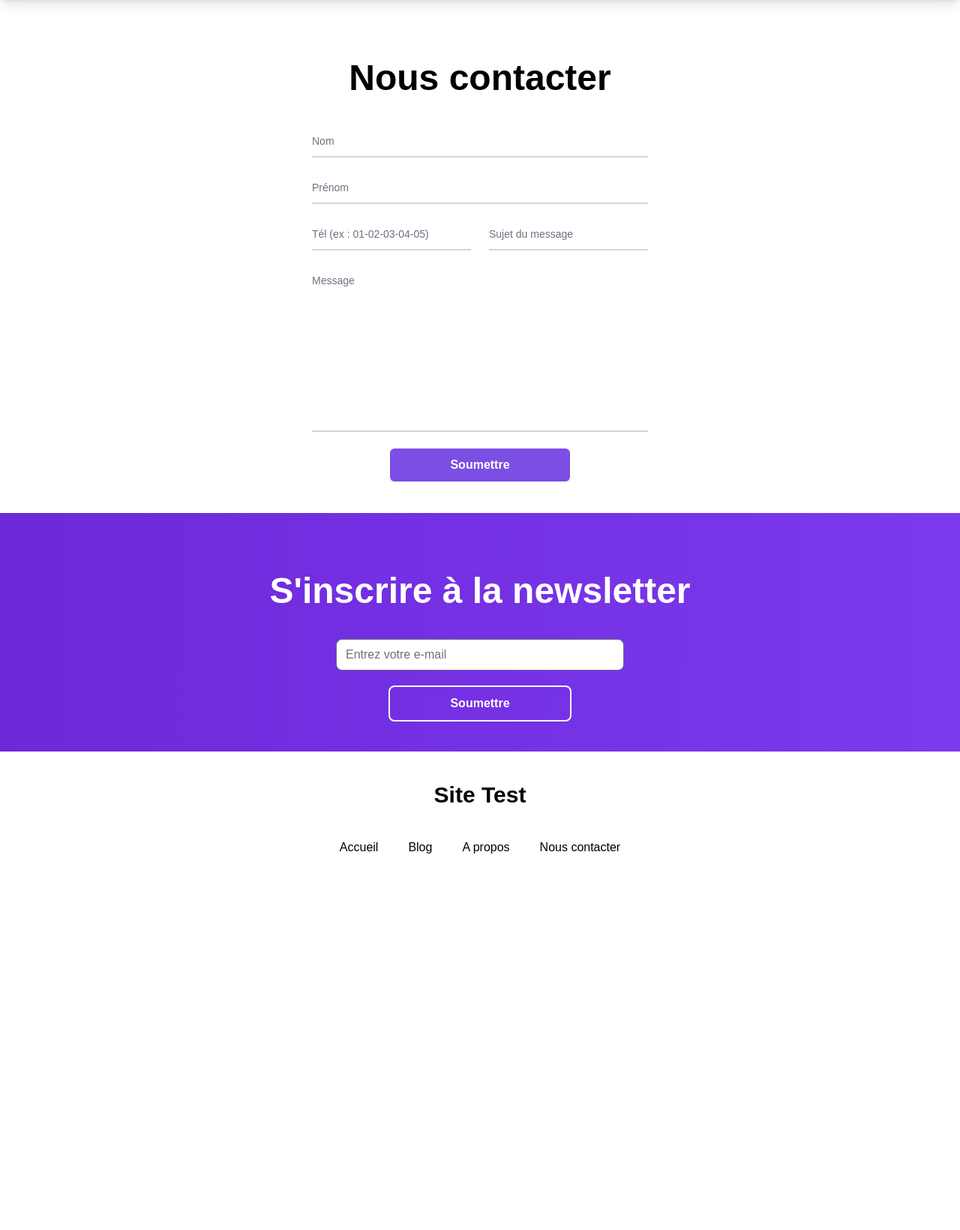
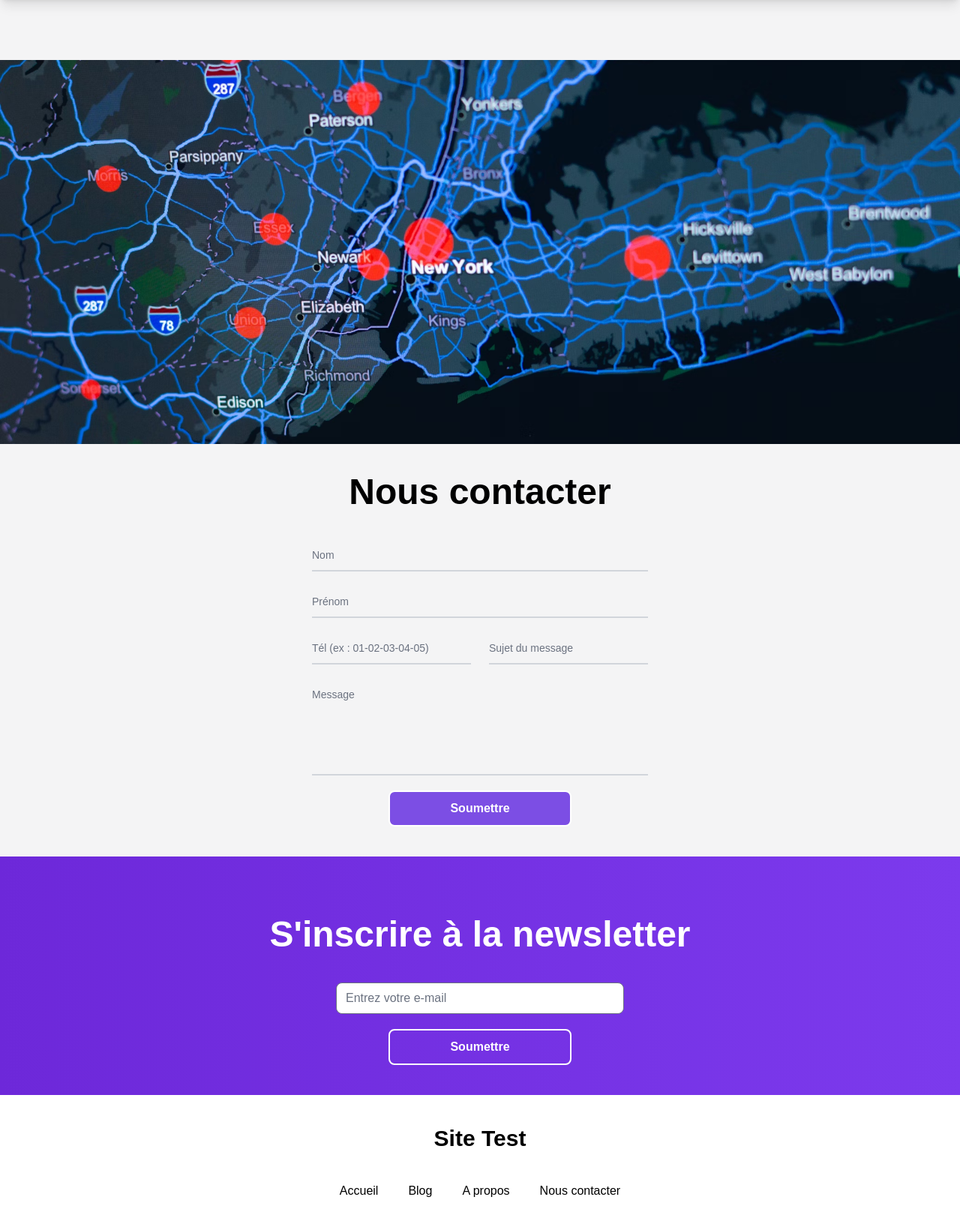
Before and after one commit to mrimbert/demo-django, a Django app: page /contact/ in a window 1280 px wide. Shown: the part 128-1768 px from the top of the page at 75% size. Before the commit the page ends 1266 px from the top, so only its background shows below. Run offline with Django 5.2, Linux system fonts and the light colour scheme; style sheets or scripts are compiled from the project's sources; some libraries are stand-ins or nearby versions.

Commit message:
restyle contact form

```diff
--- a/blogsite/templates/blog/content-about.html
+++ b/blogsite/templates/blog/content-about.html
@@ -12,14 +12,14 @@
     {% tailwind_css %}
 
 </head>
-<body class="font-montserrat">
+<body class="font-montserrat bg-zinc-100">
     {%block header%}
     {%endblock%}
 
     <div class="flex flex-col text-center py-10 place-items-center">
         <div><span class="">A propos</span></div>
         <div> <h1 class="sm:text-5xl py-5 text-3xl">Creative Blog Writting and publishing site</h1></div>
-        <div> <h3 class="text-tertiary max-w-screen-lg text-sm sm:text-base">Leverage agile frameworks to provide a robust synopsis for high level overviews. Iterative approaches to corporate strategy foster collaborative thinking to further the overall value proposition. Organically grow the holistic world view of disruptive innovation via workplace diversity and empowerment.</h3></div>
+        <div> <h3 class="text-tertiary max-w-screen-lg text-sm sm:text-base px-5">Leverage agile frameworks to provide a robust synopsis for high level overviews. Iterative approaches to corporate strategy foster collaborative thinking to further the overall value proposition. Organically grow the holistic world view of disruptive innovation via workplace diversity and empowerment.</h3></div>
     </div>
     <div class="px-20 xl:py-10 py-5"><img src="{%static 'blog/images/corpo.avif'%}" alt="article image" class="rounded-lg sm:w-full max-w-full max-h-128 object-cover w-0"></div>
 
@@ -30,7 +30,7 @@
        <div> <p class="text-secondary place-self-end xl:text-right text-sm sm:text-xl">Bring to the table win-win market strategies to ensure perfect articles.</p> </div>
     </div>
 
-<div class="flex place-items-center items-center place-content-center justify-items-center">
+<div class="flex place-items-center items-center place-content-center justify-items-center px-5">
     <div class="xl:grid xl:grid-cols-3 sm:px-20 py-20 place-items-center font-montserrat max-w-screen-xl gap-10">
         <div class="grid grid-rows-2 max-w-96 hover:bg-primary rounded-lg transition duration-1000 p-5 hover:text-white">
             <h1 class="text-5xl">01</h1>
--- a/blogsite/templates/blog/content-article.html
+++ b/blogsite/templates/blog/content-article.html
@@ -10,7 +10,7 @@
         {% tailwind_css %}
     </head>
 
-    <body class="font-montserrat overflow-x-hidden">
+    <body class="font-montserrat overflow-x-hidden bg-zinc-100">
         {%block header%}
         {%endblock%}
 
--- a/blogsite/templates/blog/content-contact.html
+++ b/blogsite/templates/blog/content-contact.html
@@ -13,11 +13,13 @@
     {% tailwind_css %}
 
 </head>
-<body>
+<body class="bg-zinc-100">
     {%block header%}
     {%endblock%}
 
-    <div class="text-center font-montserrat py-10">
+    <div class="static 2xl:pb-96 pb-10 pt-20">
+        <img src="{%static '/blog/images/map.avif'%}" alt="" class="max-h-128 w-full object-cover h-128">
+    <div class="text-center font-montserrat 2xl:absolute inset-80 2xl:bg-white left-128 right-128 top-80 -bottom-3 rounded-lg z-20 px-10 ">
         <h1 class="text-5xl font-bold py-10">Nous contacter</h1>
         <form action="" method="post" class="max-w-md mx-auto">
             {% csrf_token %}
@@ -36,7 +38,7 @@
             </div>
             </div>
             <div class="pb-5">
-                {%render_field formContact.message class="block py-2.5 px-0 w-full text-sm text-gray-900 bg-transparent border-0 border-b-2 border-gray-300 appearance-none focus:outline-none focus:ring-0 focus:border-primary resize-none peer"%}
+                {%render_field formContact.message class="block py-2.5 px-0 max-h-32 w-full text-sm text-gray-900 bg-transparent border-0 border-b-2 border-gray-300 appearance-none focus:outline-none focus:ring-0 focus:border-primary resize-none peer"%}
             </div>
             <input type="submit" value="Soumettre" class="w-auto px-20 bg-primary border-blanc text-blanc font-montserrat rounded-lg inline-block box-border border-2 rounded-x1 hover:bg-blanc hover:text-primary hover:border-primary duration-1000 h-12 font-bold">
     {%if success%}
@@ -48,6 +50,8 @@
         </div>
         </form>
     </div>
+</div>
+
 
 
     {%block footer%}
--- a/blogsite/templates/blog/content-detail.html
+++ b/blogsite/templates/blog/content-detail.html
@@ -10,7 +10,7 @@
         {% tailwind_css %}
     </head>
 
-    <body class="font-montserrat">
+    <body class="font-montserrat bg-zinc-100">
         {%block header%}
         {%endblock%}
 
--- a/theme/static/css/dist/styles.css
+++ b/theme/static/css/dist/styles.css
@@ -747,20 +747,44 @@ select {
   position: relative;
 }
 
+.inset-80 {
+  inset: 20rem;
+}
+
+.-bottom-3 {
+  bottom: -0.75rem;
+}
+
 .left-0 {
   left: 0px;
 }
 
+.left-128 {
+  left: 600px;
+}
+
 .right-0 {
   right: 0px;
 }
 
+.right-128 {
+  right: 600px;
+}
+
 .top-0 {
   top: 0px;
 }
 
+.top-80 {
+  top: 20rem;
+}
+
 .z-0 {
   z-index: 0;
+}
+
+.z-20 {
+  z-index: 20;
 }
 
 .order-last {
@@ -826,6 +850,10 @@ select {
   height: 3rem;
 }
 
+.h-128 {
+  height: 600px;
+}
+
 .h-7 {
   height: 1.75rem;
 }
@@ -840,6 +868,10 @@ select {
 
 .max-h-128 {
   max-height: 32rem;
+}
+
+.max-h-32 {
+  max-height: 8rem;
 }
 
 .max-h-72 {
@@ -1081,6 +1113,11 @@ select {
   background-color: transparent;
 }
 
+.bg-zinc-100 {
+  --tw-bg-opacity: 1;
+  background-color: rgb(244 244 245 / var(--tw-bg-opacity));
+}
+
 .bg-gradient-to-r {
   background-image: linear-gradient(to right, var(--tw-gradient-stops));
 }
@@ -1336,11 +1373,6 @@ select {
   --tw-shadow: 0 10px 15px -3px rgb(0 0 0 / 0.1), 0 4px 6px -4px rgb(0 0 0 / 0.1);
   --tw-shadow-colored: 0 10px 15px -3px var(--tw-shadow-color), 0 4px 6px -4px var(--tw-shadow-color);
   box-shadow: var(--tw-ring-offset-shadow, 0 0 #0000), var(--tw-ring-shadow, 0 0 #0000), var(--tw-shadow);
-}
-
-.shadow-black {
-  --tw-shadow-color: #000;
-  --tw-shadow: var(--tw-shadow-colored);
 }
 
 .shadow-purple-800 {
@@ -1456,6 +1488,10 @@ select {
     padding-right: 5rem;
   }
 
+  .sm\:pt-10 {
+    padding-top: 2.5rem;
+  }
+
   .sm\:text-5xl {
     font-size: 3rem;
     line-height: 1;
@@ -1635,6 +1671,10 @@ select {
 }
 
 @media (min-width: 1536px) {
+  .\32xl\:absolute {
+    position: absolute;
+  }
+
   .\32xl\:grid {
     display: grid;
   }
@@ -1645,11 +1685,20 @@ select {
 
   .\32xl\:grid-cols-3 {
     grid-template-columns: repeat(3, minmax(0, 1fr));
+  }
+
+  .\32xl\:bg-white {
+    --tw-bg-opacity: 1;
+    background-color: rgb(255 255 255 / var(--tw-bg-opacity));
   }
 
   .\32xl\:px-40 {
     padding-left: 10rem;
     padding-right: 10rem;
+  }
+
+  .\32xl\:pb-96 {
+    padding-bottom: 24rem;
   }
 }
 
--- a/theme/static_src/tailwind.config.js
+++ b/theme/static_src/tailwind.config.js
@@ -66,6 +66,9 @@ module.exports = {
             },
             maxHeight: {
                 '128':'32rem',
+            },
+            spacing: {
+                '128':'600px'
             }
         },
         fontFamily: {
```
Also changed, not shown: blogsite/templates/blog/content-index.html (+4 -4 lines), blogsite/static/blog/images/map.avif (renamed from blogsite/static/blog/images/photo-1586449480537-3a22cf98b04c.avif).
